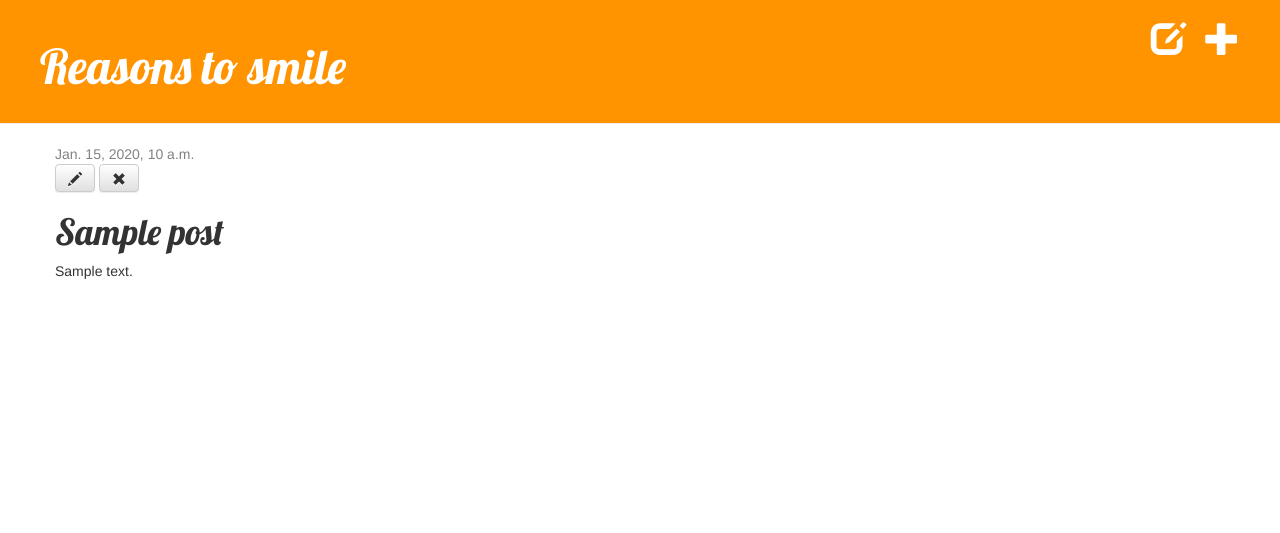
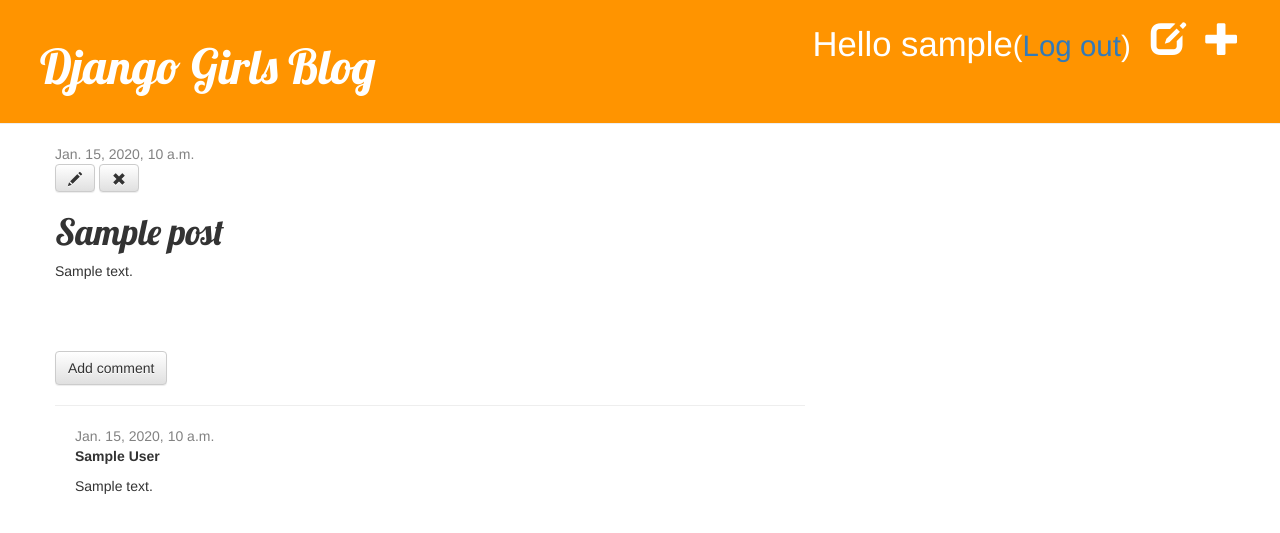
Before and after one commit to rishika04/my-first-blog, a Django app: page /post/1/ in a window 1280 px wide. Shown: the top 533 px of the page. Run offline with Django 3.2, Linux system fonts and the light colour scheme; a user stored in the database is signed in; tables that the repository leaves empty hold one stand-in row (values such as "Sample post"); some libraries are stand-ins or nearby versions.

Commit message:
added comments

```diff
--- a/blog/admin.py
+++ b/blog/admin.py
@@ -1,4 +1,5 @@
 from django.contrib import admin
-from .models import Post
+from .models import Post, Comment
 
 admin.site.register(Post)
+admin.site.register(Comment)
--- a/blog/models.py
+++ b/blog/models.py
@@ -17,3 +17,20 @@ class Post(models.Model):
 
     def __str__(self):
         return self.title
+
+    def approved_comments(self):
+        return self.comments.filter(approved_comment=True)
+
+class Comment(models.Model):
+    post = models.ForeignKey('blog.Post', related_name='comments')
+    author = models.CharField(max_length=200)
+    text = models.TextField()
+    created_date = models.DateTimeField(default=timezone.now)
+    approved_comment = models.BooleanField(default=False)
+
+    def approve(self):
+        self.approved_comment = True
+        self.save()
+
+    def __str__(self):
+        return self.text
--- a/blog/static/css/blog.css
+++ b/blog/static/css/blog.css
@@ -45,3 +45,6 @@ h1, h2, h3, h4 {
 .post h1 a, .post h1 a:visited {
     color: #000000;
 }
+.comment {
+    margin: 20px 0px 20px 20px;
+}
--- a/blog/templates/blog/base.html
+++ b/blog/templates/blog/base.html
@@ -9,12 +9,14 @@
     </head>
     <body>
     <div class="page-header">
-{% if user.is_authenticated %}
-    <a href="{% url 'post_new' %}" class="top-menu"><span class="glyphicon glyphicon-plus"></span></a>
-	<a href="{% url 'post_draft_list' %}" class="top-menu"><span class="glyphicon glyphicon-edit"></span></a>
-
-{% endif %}
-        <h1><a href="/">Reasons to smile</a></h1>
+        {% if user.is_authenticated %}
+            <a href="{% url 'post_new' %}" class="top-menu"><span class="glyphicon glyphicon-plus"></span></a>
+            <a href="{% url 'post_draft_list' %}" class="top-menu"><span class="glyphicon glyphicon-edit"></span></a>
+			<p class="top-menu">Hello {{ user.username }}<small>(<a href="{% url 'logout' %}">Log out</a>)</small></p>
+        {% else %}
+            <a href="{% url 'login' %}" class="top-menu"><span class="glyphicon glyphicon-lock"></span></a>
+        {% endif %}
+        <h1><a href="/">Django Girls Blog</a></h1>
     </div>
     <div class="content container">
         <div class="row">
--- a/blog/templates/blog/post_detail.html
+++ b/blog/templates/blog/post_detail.html
@@ -16,5 +16,25 @@
 {% endif %}
         <h1>{{ post.title }}</h1>
         <p>{{ post.text|linebreaksbr }}</p>
+    </div><a class="btn btn-default" href="{% url 'add_comment_to_post' pk=post.pk %}">Add comment</a>
+
+	<hr>
+
+{% for comment in post.comments.all %}
+    {% if user.is_authenticated or comment.approved_comment %}
+    <div class="comment">
+        <div class="date">
+            {{ comment.created_date }}
+            {% if not comment.approved_comment %}
+                <a class="btn btn-default" href="{% url 'comment_remove' pk=comment.pk %}"><span class="glyphicon glyphicon-remove"></span></a>
+                <a class="btn btn-default" href="{% url 'comment_approve' pk=comment.pk %}"><span class="glyphicon glyphicon-ok"></span></a>
+            {% endif %}
+        </div>
+        <strong>{{ comment.author }}</strong>
+        <p>{{ comment.text|linebreaks }}</p>
     </div>
+    {% endif %}
+{% empty %}
+    <p>No comments here yet :(</p>
+{% endfor %}
 {% endblock %}
--- a/blog/templates/blog/post_list.html
+++ b/blog/templates/blog/post_list.html
@@ -8,6 +8,9 @@
             </div>
             <h1><a href="{% url 'post_detail' pk=post.pk %}">{{ post.title }}</a></h1>
             <p>{{ post.text|linebreaksbr }}</p>
+			<a href="{% url 'post_detail' pk=post.pk %}">Comments: {{ post.approved_comments.count }}</a>
+
+
         </div>
     {% endfor %}
 {% endblock %}
--- a/blog/urls.py
+++ b/blog/urls.py
@@ -8,6 +8,9 @@ urlpatterns = [
     url(r'^drafts/$', views.post_draft_list, name='post_draft_list'),
     url(r'^post/(?P<pk>\d+)/publish/$', views.post_publish, name='post_publish'),
     url(r'^post/(?P<pk>\d+)/remove/$', views.post_remove, name='post_remove'),
+    url(r'^post/(?P<pk>\d+)/comment/$', views.add_comment_to_post, name='add_comment_to_post'),
+    url(r'^comment/(?P<pk>\d+)/approve/$', views.comment_approve, name='comment_approve'),
+    url(r'^comment/(?P<pk>\d+)/remove/$', views.comment_remove, name='comment_remove'),
 
 
 ]
--- a/blog/views.py
+++ b/blog/views.py
@@ -1,9 +1,11 @@
 from django.shortcuts import render
 from django.utils import timezone
-from .models import Post
+from .models import Post, Comment
 from django.shortcuts import render, get_object_or_404
-from .forms import PostForm
+from .forms import PostForm, CommentForm
 from django.shortcuts import redirect
+from django.contrib.auth.decorators import login_required
+
 
 
 
@@ -16,6 +18,7 @@ def post_detail(request, pk):
     post = get_object_or_404(Post, pk=pk)
     return render(request, 'blog/post_detail.html', {'post': post})
 
+@login_required
 def post_new(request):
     if request.method == "POST":
         form = PostForm(request.POST)
@@ -29,6 +32,7 @@ def post_new(request):
         form = PostForm()
     return render(request, 'blog/post_edit.html', {'form': form})
 
+@login_required
 def post_edit(request, pk):
     post = get_object_or_404(Post, pk=pk)
     if request.method == "POST":
@@ -43,16 +47,45 @@ def post_edit(request, pk):
         form = PostForm(instance=post)
     return render(request, 'blog/post_edit.html', {'form': form})
 
+@login_required
 def post_draft_list(request):
     posts = Post.objects.filter(published_date__isnull=True).order_by('created_date')
     return render(request, 'blog/post_draft_list.html', {'posts': posts})
 
+@login_required
 def post_publish(request, pk):
     post = get_object_or_404(Post, pk=pk)
     post.publish()
     return redirect('post_detail', pk=pk)
 
+@login_required
 def post_remove(request, pk):
     post = get_object_or_404(Post, pk=pk)
     post.delete()
     return redirect('post_list')
+
+def add_comment_to_post(request, pk):
+    post = get_object_or_404(Post, pk=pk)
+    if request.method == "POST":
+        form = CommentForm(request.POST)
+        if form.is_valid():
+            comment = form.save(commit=False)
+            comment.post = post
+            comment.save()
+            return redirect('post_detail', pk=post.pk)
+    else:
+        form = CommentForm()
+    return render(request, 'blog/add_comment_to_post.html', {'form': form})
+
+@login_required
+def comment_approve(request, pk):
+    comment = get_object_or_404(Comment, pk=pk)
+    comment.approve()
+    return redirect('post_detail', pk=comment.post.pk)
+
+@login_required
+def comment_remove(request, pk):
+    comment = get_object_or_404(Comment, pk=pk)
+    post_pk = comment.post.pk
+    comment.delete()
+    return redirect('post_detail', pk=post_pk)
--- a/mysite/settings.py
+++ b/mysite/settings.py
@@ -120,3 +120,4 @@ USE_TZ = True
 
 STATIC_URL = '/static/'
 STATIC_ROOT = os.path.join(BASE_DIR, 'static')
+LOGIN_REDIRECT_URL = '/'
--- a/mysite/urls.py
+++ b/mysite/urls.py
@@ -14,9 +14,15 @@ Including another URLconf
     2. Add a URL to urlpatterns:  url(r'^blog/', include('blog.urls'))
 """
 from django.conf.urls import url, include
+from django.contrib.auth import views
+import django.contrib.auth.views
+
 from django.contrib import admin
+admin.autodiscover()
 
 urlpatterns = [
     url(r'^admin/', admin.site.urls),
+    url(r'^accounts/login/$', django.contrib.auth.views.login, name='login'),
+    url(r'^accounts/logout/$', views.logout, name='logout', kwargs={'next_page': '/'}),
     url(r'', include('blog.urls')),
 ]
```
Also changed, not shown: blog/forms.py (+8 -1 lines), blog/templates/blog/add_comment_to_post.html (added, +9 -0 lines), blog/templates/registration/login.html (added, +26 -0 lines), blog/migrations/0002_comment.py (added).
